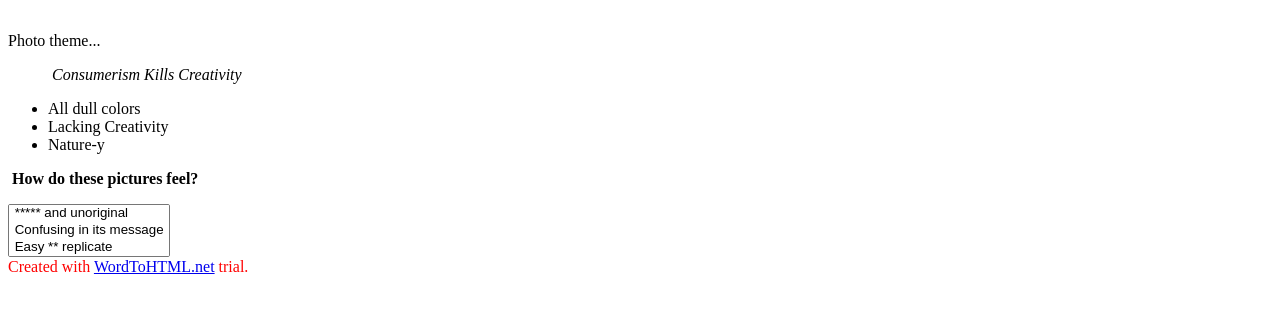
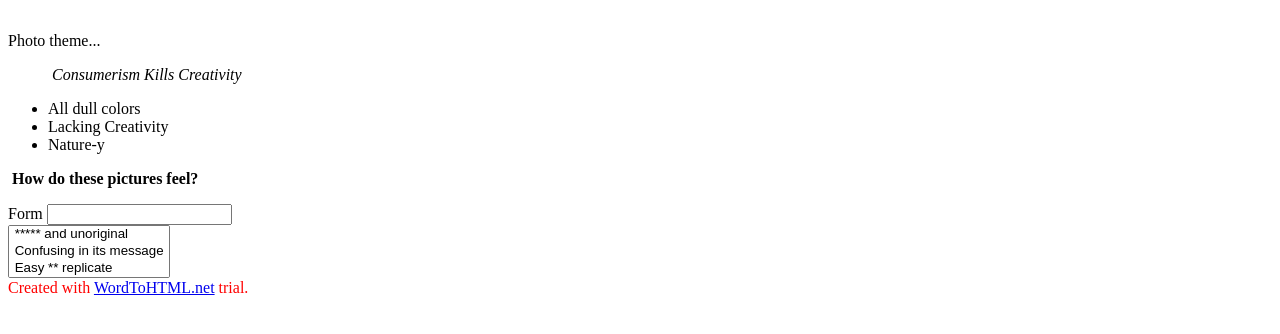
Before and after one commit to overcuriouss/UnitProject, a plain HTML site: page index.html in a window 1280 px wide. Shown: the part 354-688 px from the top of the page. Drawn offline with Linux system fonts and the light colour scheme.

Commit message:
Update index.html
label part two

```diff
--- a/index.html
+++ b/index.html
@@ -24,11 +24,13 @@
     </ul>
 </main>
     <p><strong>&nbsp;How do these pictures feel?&nbsp;</strong></p>
-    <label></label><form><select multiple="" name="Feeling" size="3">&nbsp;<option>&nbsp;***** and unoriginal&nbsp;</option>
+    <label for=id1>Form</label>
+<input type=Form id=id1>
+    <form><select multiple="" name="Feeling" size="3">&nbsp;<option>&nbsp;***** and unoriginal&nbsp;</option>
             <option>&nbsp;Confusing in its message&nbsp;</option>
             <option>&nbsp;Easy ** replicate&nbsp;</option>
             <option>&nbsp;Cool!&nbsp;</option>&nbsp;
-        </select></form></label>
+        </select></form>
 
 <div style="color: red">Created with <a href="https://wordtohtml.net/">WordToHTML.net</a> trial.</div>
 </body>
```
